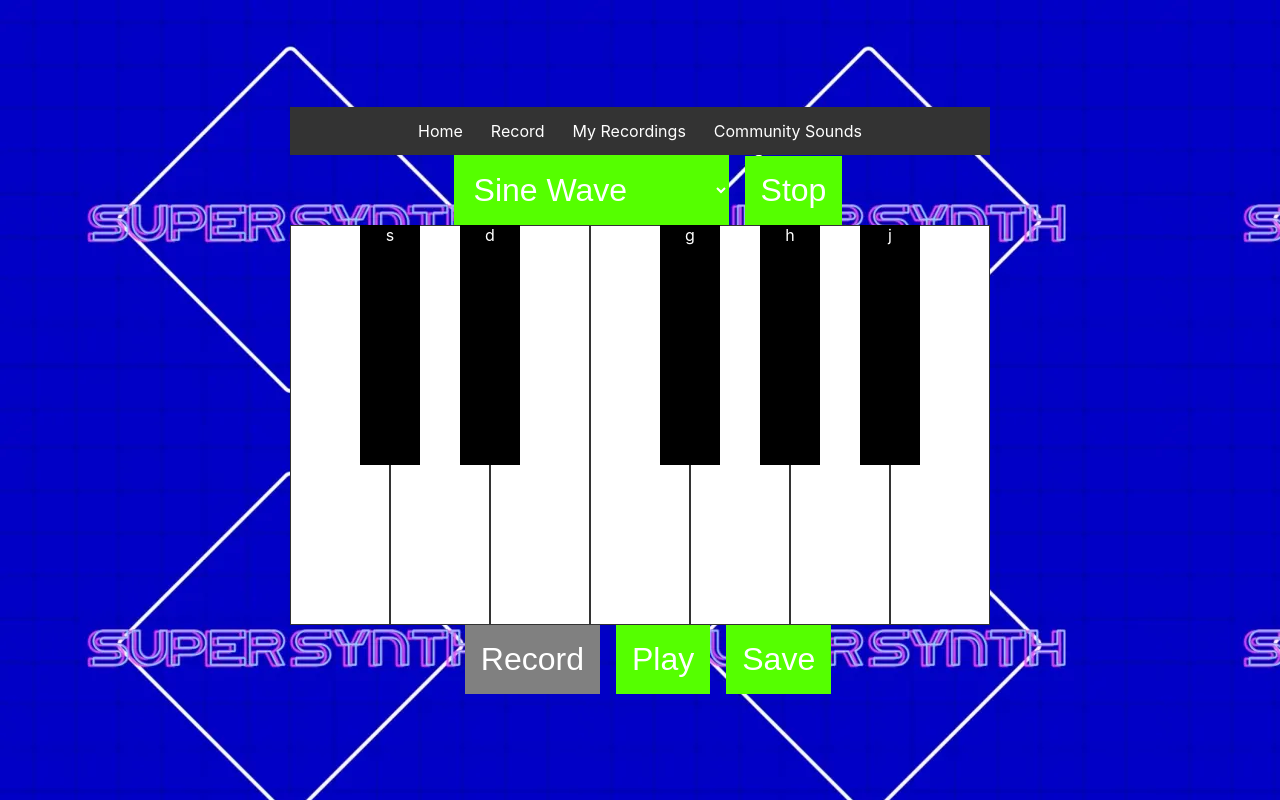
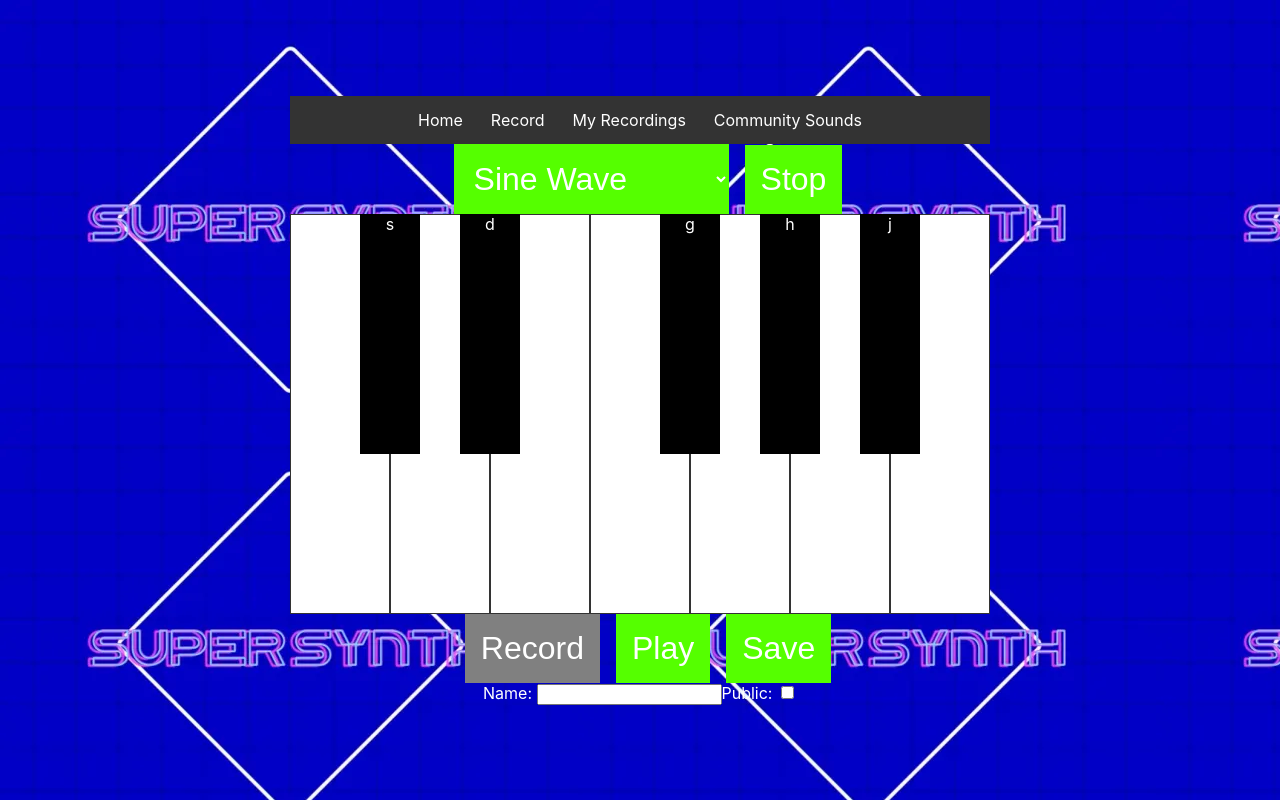
Before and after one commit to alinnstiles/super-synth, a React (Create React App) app: page /record in a window 1280 px wide. Built offline with nearby package versions, Linux system fonts and the light colour scheme; a web font is replaced by a local one.

Commit message:
post recording

```diff
--- a/src/SynthKeys.js
+++ b/src/SynthKeys.js
@@ -10,6 +10,9 @@ const SynthKeys = () => {
   const [recordingStartTime, setRecordingStartTime] = useState(0);
   const [songNotes, setSongNotes] = useState([]);
   const [isRecording, setIsRecording] = useState(false);
+  const [textFocus, setTextFocus] = useState(false);
+  const [name, setName] = useState("");
+  const [publicSong, setPublicSong] = useState(false);
 
   const keysData = [
     { note: 'z', class: 'white' },  // C4
@@ -70,6 +73,7 @@ const SynthKeys = () => {
   };
 
   const handleKeyDown = event => {
+    if (textFocus == false){
       const key = event.key.toLowerCase();
       if (WHITE_KEYS.includes(key) || BLACK_KEYS.includes(key)) {
         const note = getFrequency(key);
@@ -78,6 +82,7 @@ const SynthKeys = () => {
           addActiveClass(key);
           if (isRecording) {
             recordNote(key);
+          }
         }
       }
     }
@@ -144,18 +149,6 @@ const SynthKeys = () => {
     // playSong();
   };
 
-  // const playSong = () => {
-  //   if (songNotes.length === 0) return;
-  //   songNotes.forEach(note => {
-  //     setTimeout(() => {
-  //       playNoteByKey(note.key);
-  //       setTimeout(() => {
-  //         stopNoteByKey(note.key);
-  //       }, 50); // Adjust this duration to match your needs
-  //     }, note.startTime);
-  //   });
-  // };
-
   async function processSound(sound) {
     return new Promise((resolve) => {
       const synth = synthRef.current || (synthRef.current = new AudioContext());
@@ -204,15 +197,28 @@ const SynthKeys = () => {
   };
 
   const saveRecording = () => {
-    const recording = JSON.stringify(songNotes, null, 2);
-    const blob = new Blob([recording], { type: 'application/json' });
-    const url = URL.createObjectURL(blob);
-    const a = document.createElement('a');
-    a.href = url;
-    a.download = 'recording.json';
-    a.click();
-    URL.revokeObjectURL(url);
+    fetch('/api/user-recordings', {
+      method: "POST",
+      headers: {
+        "Content-Type": "application/json",
+      },
+      body:JSON.stringify({
+        "name": name,
+        "public": publicSong,
+        "notes": songNotes
+      })
+    })
+    .then(res => res.json())
+    .then(promise => console.log(promise))
   };
+
+  function handleName(event){
+    setName(event.target.value);
+  }
+
+  function handlePublic(){
+    setPublicSong(!publicSong)
+  }
 
   useEffect(() => {
     window.addEventListener('keydown', handleKeyDown);
@@ -266,6 +272,27 @@ const SynthKeys = () => {
       </button>
       <button className="play-button btn" onClick={playSong}>Play</button>
       <button className="save-button btn" onClick={saveRecording}>Save</button>
+      <form>
+        <label for="name">Name: </label>
+        <input
+          type="text"
+          name="name"
+          onFocus={() => {
+            if (textFocus === false){
+              setTextFocus(true);
+            }
+          }}
+          onBlur={() => {
+            if (textFocus === true){
+              setTextFocus(false);
+            }
+          }}
+          onChange={handleName}
+          value={name}
+          ></input>
+        <label for="public">Public: </label>
+        <input type="checkbox" name="public" value={publicSong} onChange={handlePublic}></input>
+      </form>
     </div>
   );
 };
```
Also changed, not shown: 2 other files (tests, documents, lock files or other folders). Lines whose indentation alone changed are shown as unchanged.
